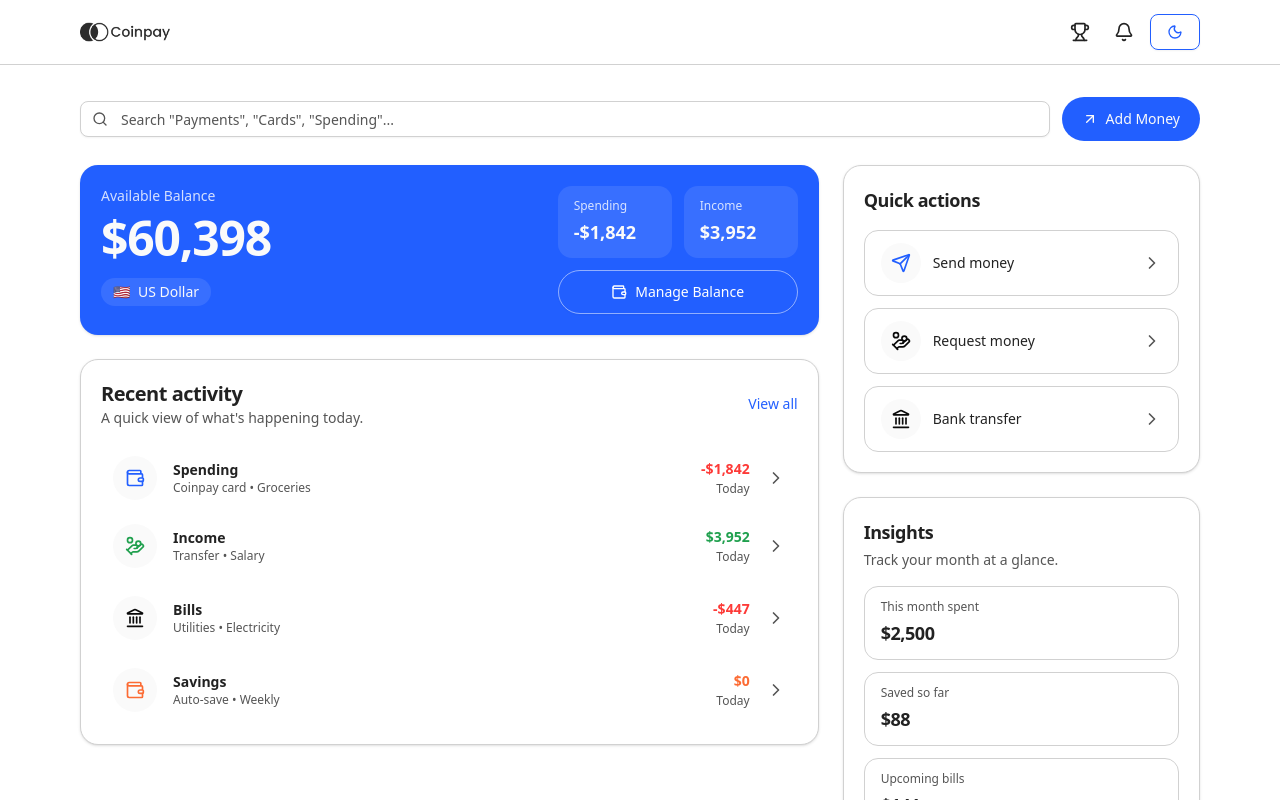
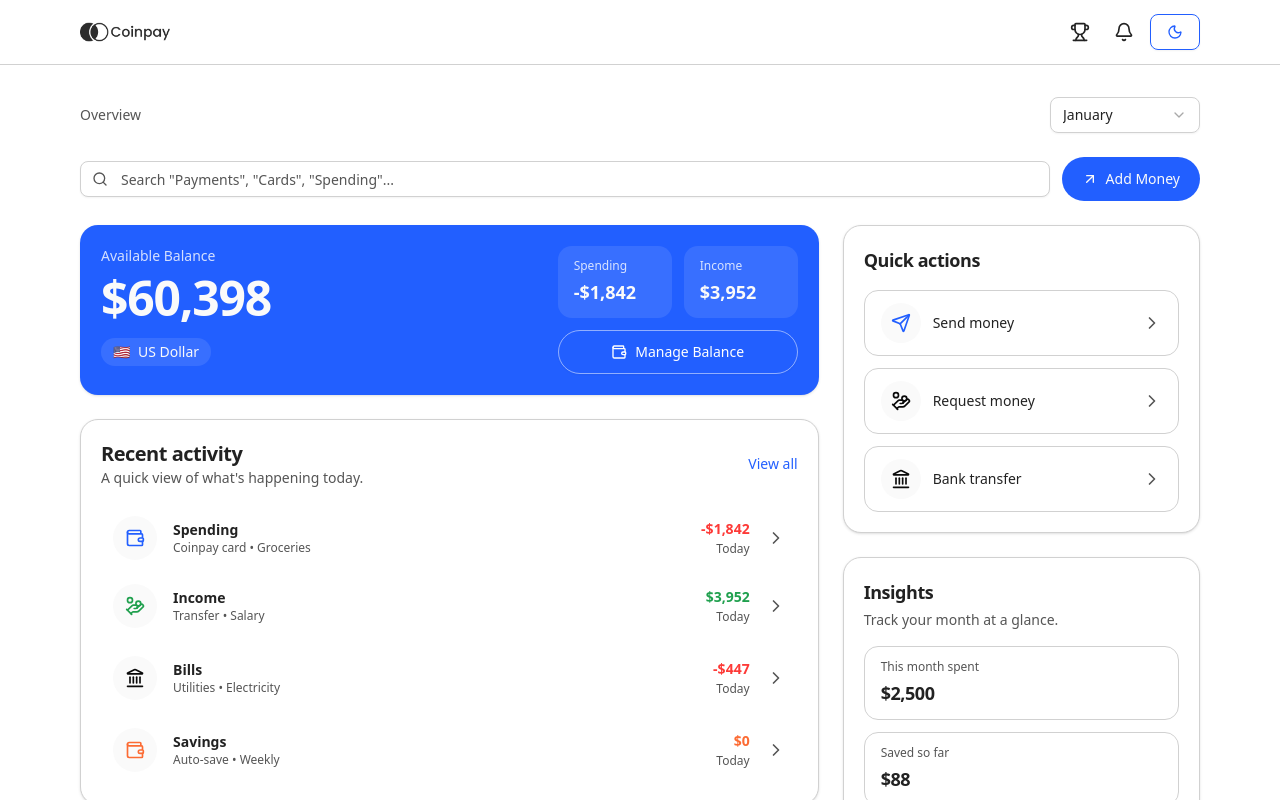
Before and after one commit to gbspecapedra/coinpay-ui, a Next.js app: page /home in a window 1280 px wide. Shown: the top 800 px of the page. Built offline with nearby package versions, Linux system fonts and the light colour scheme.

Commit message:
ref: add month select to the homepage

```diff
--- a/src/app/home/page.tsx
+++ b/src/app/home/page.tsx
@@ -12,6 +12,7 @@ import { Insights } from "./_components/insights";
 import { coerceMonth } from "@/lib/months";
 import { useSearchParams } from "next/navigation";
 import { useMemo } from "react";
+import { MonthSelect } from "@/components/month-select";
 
 export default function HomePage() {
   const searchParams = useSearchParams();
@@ -38,6 +39,16 @@ export default function HomePage() {
       }
       contentClassName="space-y-6"
     >
+      <div className="grid grid-cols-2 items-center">
+        <div className="text-sm font-medium text-muted-foreground">
+          Overview
+        </div>
+
+        <div className="flex justify-end">
+          <MonthSelect value={month} widthClassName="w-[150px]" />
+        </div>
+      </div>
+
       <SearchRow />
 
       <div className="grid gap-6 lg:grid-cols-12">
--- a/src/components/month-select.tsx
+++ b/src/components/month-select.tsx
@@ -9,7 +9,7 @@ import {
   SelectTrigger,
   SelectValue,
 } from "@/components/ui/select";
-import { MONTHS, type MonthName } from "@/lib/months";
+import { coerceMonth, MONTHS, type MonthName } from "@/lib/months";
 
 export function MonthSelect({
   value,
@@ -23,8 +23,9 @@ export function MonthSelect({
   const searchParams = useSearchParams();
 
   function onChange(next: string) {
+    const coerced = coerceMonth(next);
     const params = new URLSearchParams(searchParams.toString());
-    params.set("month", next);
+    params.set("month", coerced);
     router.replace(`${pathname}?${params.toString()}`, { scroll: false });
   }
 
```
